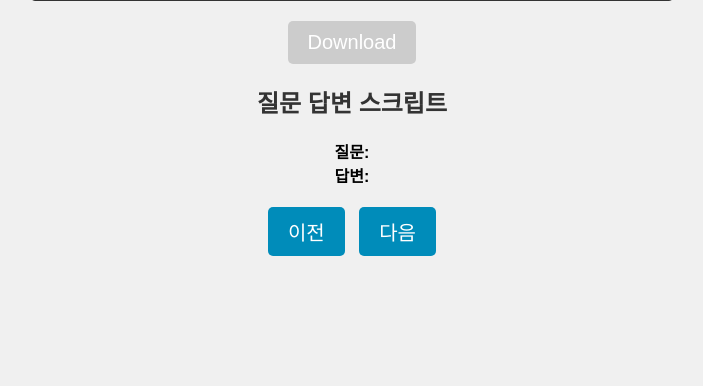
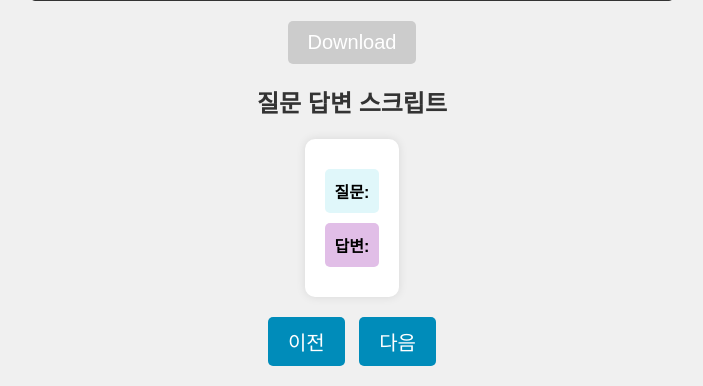
Before and after one commit to JunHyeongKim73/self-terview, a Flask app: page /interview.html in a window 1280 px wide. Shown: the part 1853-2239 px from the top of the page, without its empty margins (288-991 px from the left). Before the commit the page ends 2109 px from the top, so only its background shows below. Run offline with Flask 3, Linux system fonts and the light colour scheme.

Commit message:
fix: 질의응답 페이지 디자인 변경(CSS)

```diff
--- a/static/style.css
+++ b/static/style.css
@@ -63,7 +63,7 @@
     background-color: #fff;
     padding: 30px;
     border-radius: 8px;
-    box-shadow: 0 0 10px rgba(0,0,0,0.1);
+    box-shadow: 0 0 10px rgba(0, 0, 0, 0.1);
 }
 
 textarea {
@@ -84,3 +84,24 @@
     cursor: pointer;
     font-size: 16px;
 }
+
+#qaContainer {
+    background-color: #ffffff;
+    border-radius: 10px;
+    padding: 20px;
+    box-shadow: 0 0 10px rgba(0, 0, 0, 0.1);
+}
+
+#questionContainer, #answerContainer {
+    margin: 10px 0;
+    padding: 10px;
+    border-radius: 5px;
+}
+
+#questionContainer {
+    background-color: #e0f7fa;
+}
+
+#answerContainer {
+    background-color: #e1bee7;
+}
```
